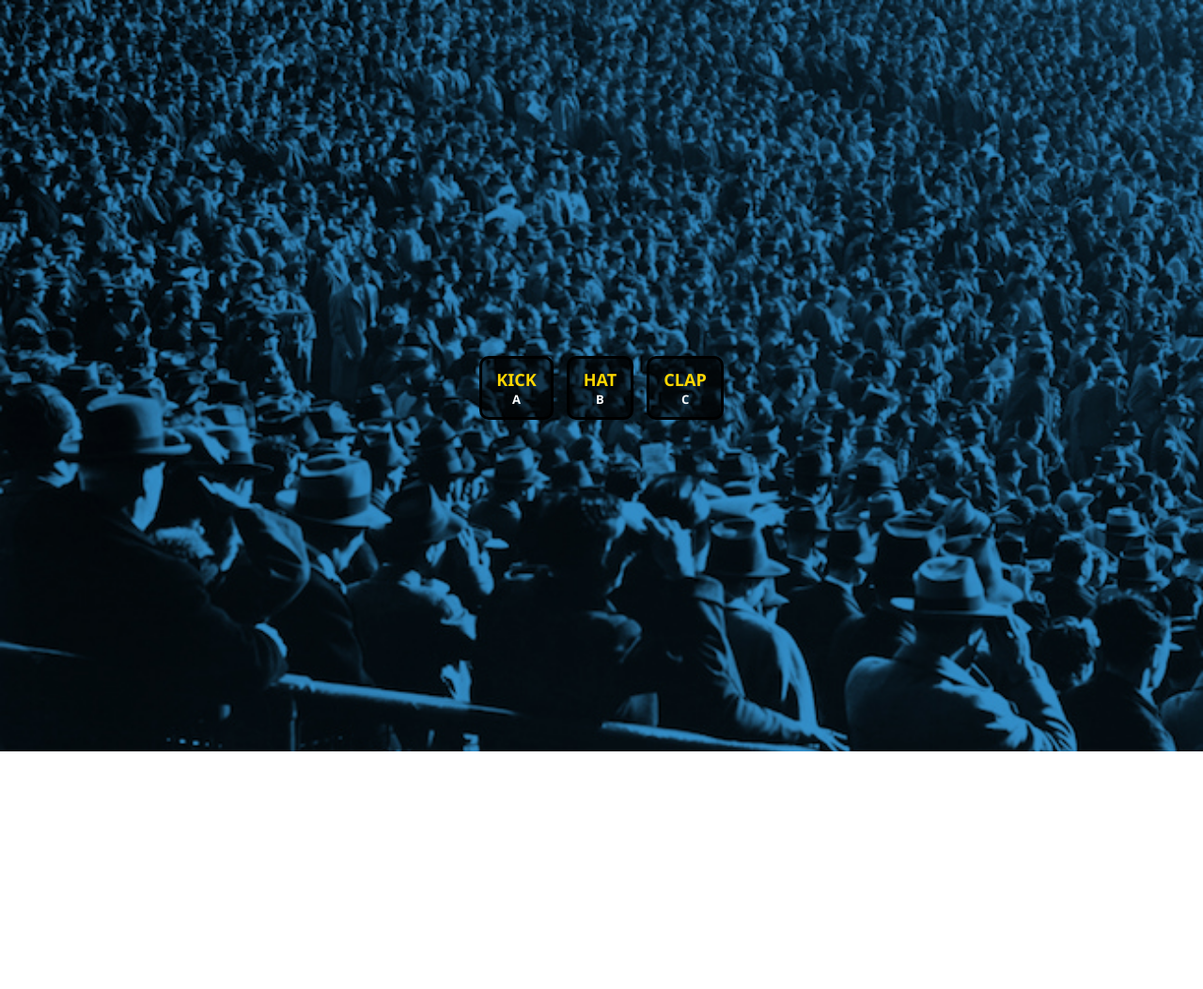
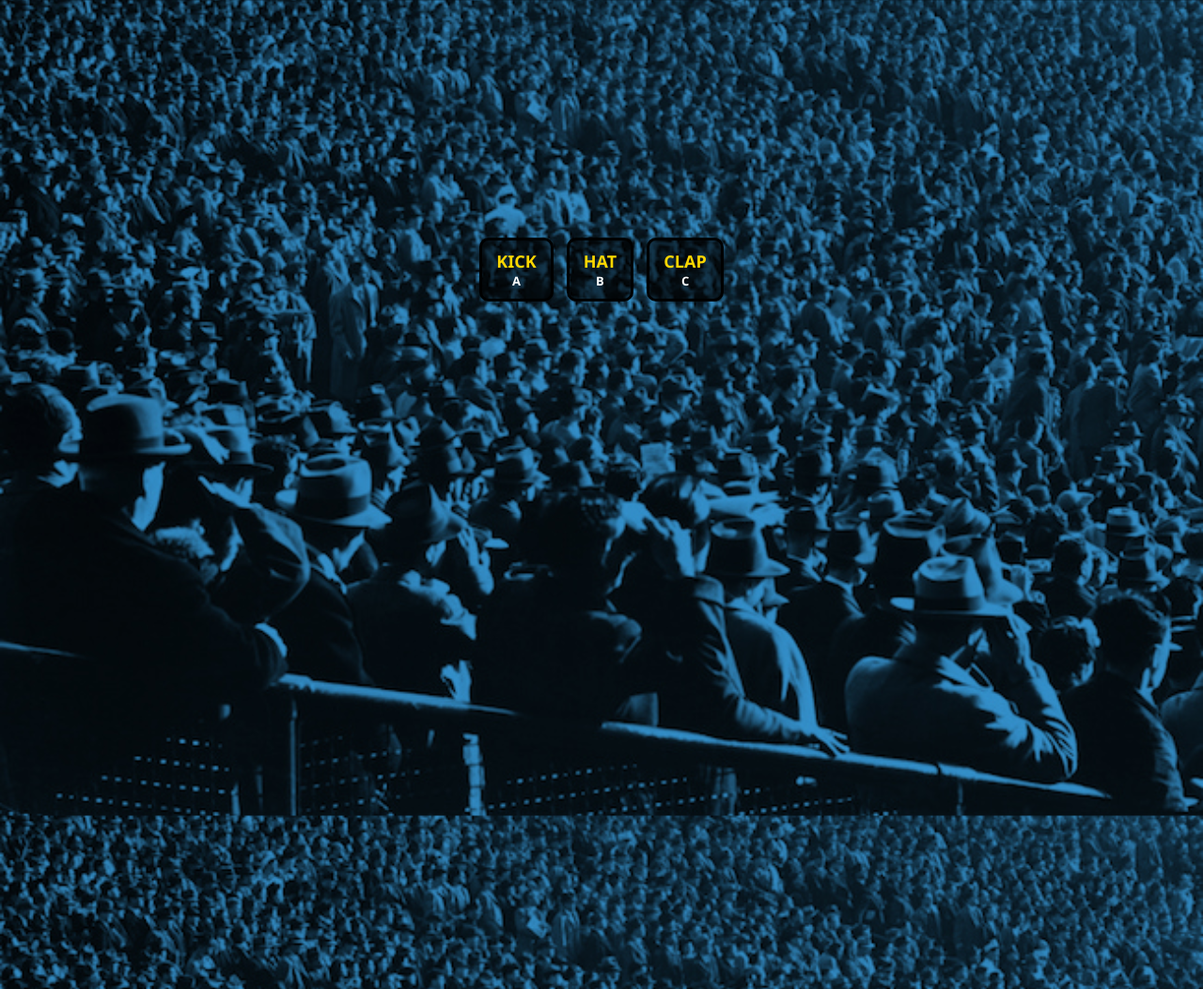
Before and after one commit to stanleyume/drumkit, a plain HTML site: page index.html in a window 1280 px wide. Shown: the whole page at 94% size. Before the commit the page ends 800 px from the top, so only its background shows below. Drawn offline with Linux system fonts and the light colour scheme.

Commit message:
minor style changes.

```diff
--- a/style.css
+++ b/style.css
@@ -1,3 +1,7 @@
+html, body {
+  height: 100%;
+}
+
 body {
   background:url('./img/bg2.jpg');
   background-size: cover;
@@ -28,10 +32,11 @@ body {
 }
 
 .drum {
-  margin-top: 30%;
+  margin-top: 20%;
 }
 
 .playing {
   transform: scale(1.1, 1.1);
   border-color: gold;
+  background: #ffd7003b;
 }
```
